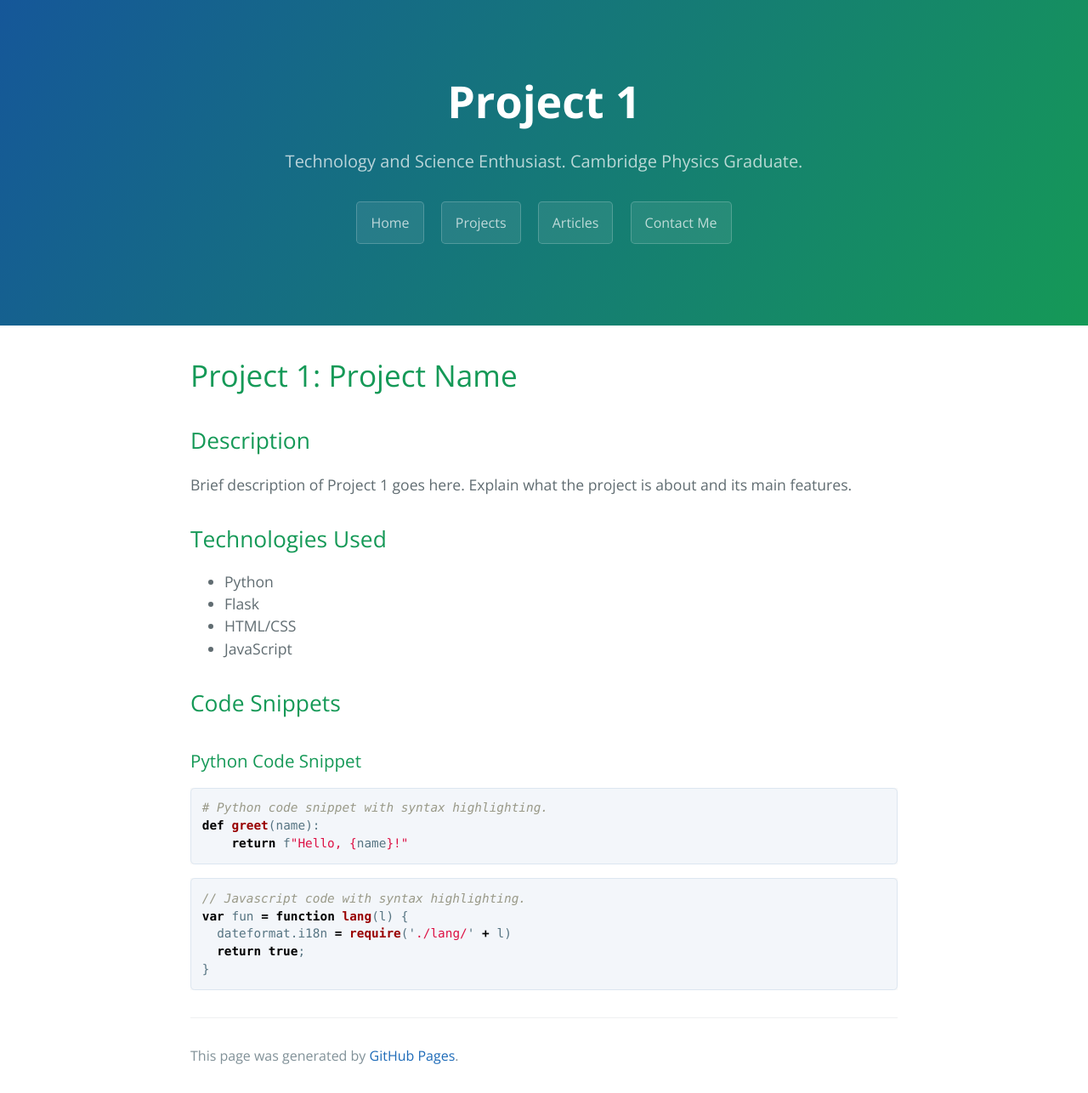
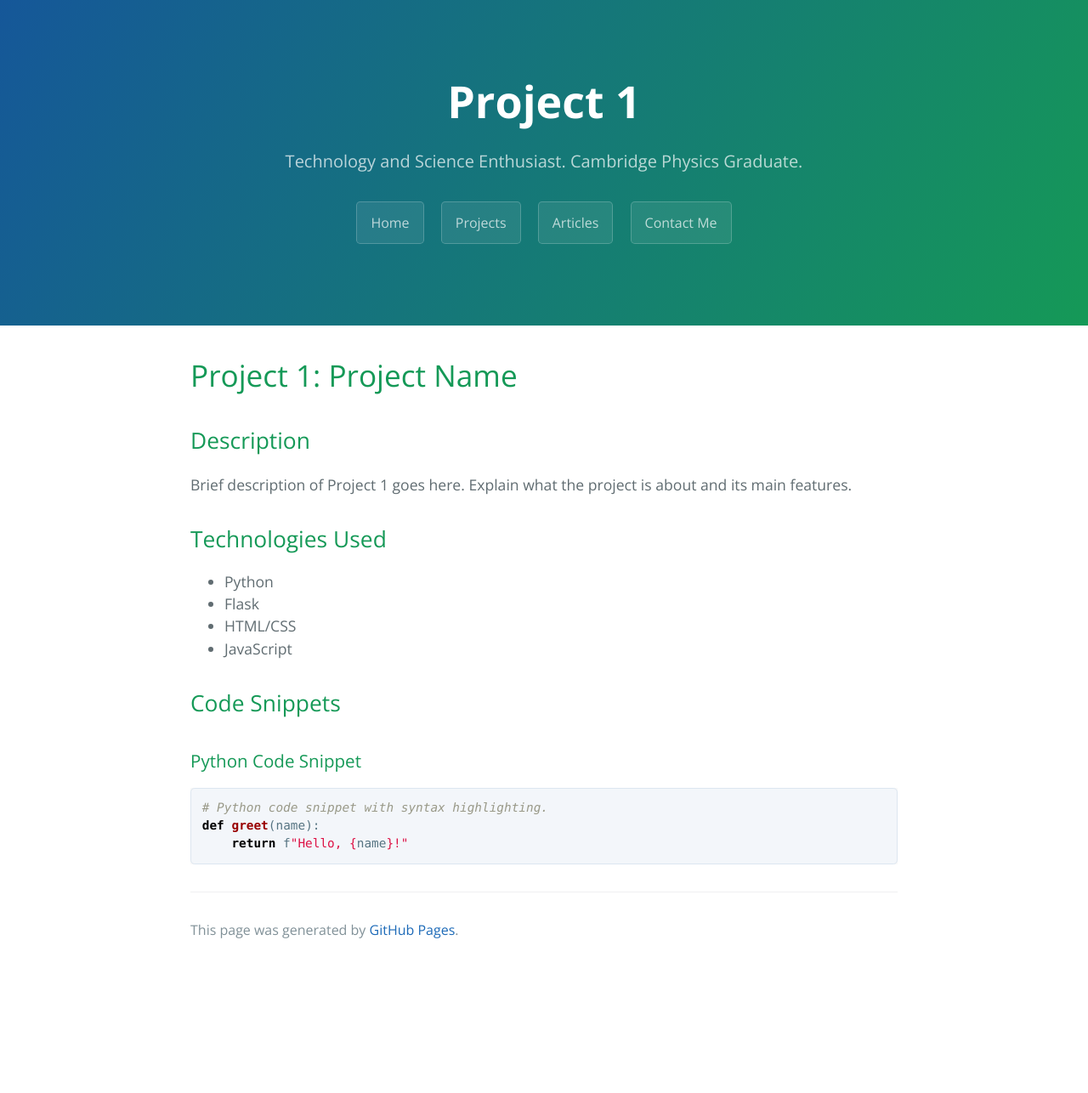
Before and after one commit to arelakaunu/arelakaunu.github.io, a Jekyll site: the page built from project1.md, in a window 1280 px wide. Shown: the whole page at 85% size. Built offline with Jekyll 4.4.1, drawn with Linux system fonts in a browser that asks for light colours; after the commit the page ends 1138 px from its top, so only the background shows below that.

Commit message:
Update project1.md

````diff
--- a/project1.md
+++ b/project1.md
@@ -26,11 +26,3 @@ Brief description of Project 1 goes here. Explain what the project is about and
 def greet(name):
     return f"Hello, {name}!"
 ```
-
-```js
-// Javascript code with syntax highlighting.
-var fun = function lang(l) {
-  dateformat.i18n = require('./lang/' + l)
-  return true;
-}
-```
````
